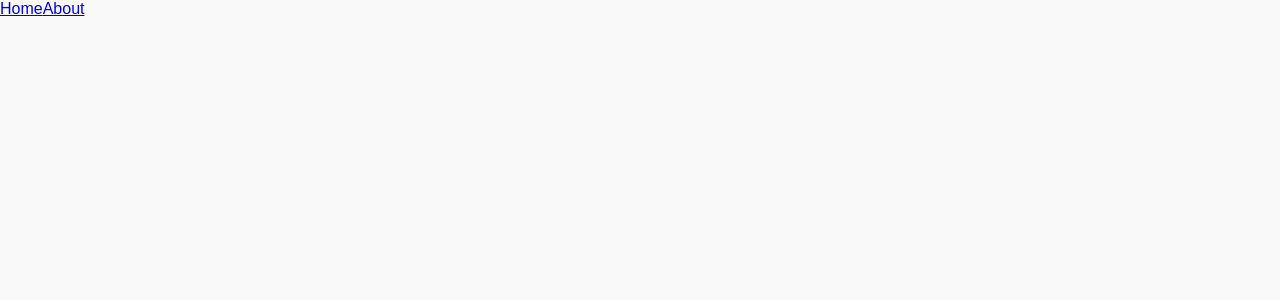
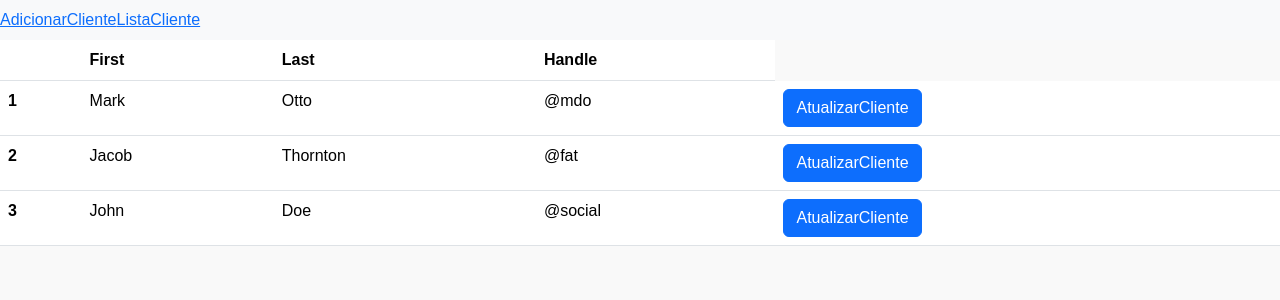
Before and after one commit to Evelynalmeida0764/Desafio-t-cnico-Million-Tech, a React app in the folder frontend/my-react-app/: page /ListaCliente in a window 1280 px wide. Before the commit this address had no page. Shown: the top 300 px of the page. Built offline with nearby package versions, Linux system fonts and the light colour scheme; no server answers.

Commit message:
começo do frontend

```diff
--- a/frontend/my-react-app/package.json
+++ b/frontend/my-react-app/package.json
@@ -9,7 +9,9 @@
     "eject": "react-scripts eject"
   },
   "dependencies": {
+    "bootstrap": "^5.3.5",
     "react": "^17.0.2",
+    "react-bootstrap": "^2.10.9",
     "react-dom": "^17.0.2",
     "react-router-dom": "^6.30.0",
     "typescript": "^4.1.3",
--- a/frontend/my-react-app/src/App.tsx
+++ b/frontend/my-react-app/src/App.tsx
@@ -1,19 +1,21 @@
 import React from 'react';
 import { BrowserRouter as Router, Routes, Route, Link } from 'react-router-dom';
+import AdicionarCliente from './Pages/AdicionarCliente';
+import AtualizarCliente from './Pages/AtualizarCliente';
+import ListaCliente from './Pages/ListaClientes';
 
-const Home = () => <h1>Home</h1>;
-const About = () => <h1>About</h1>;
 
 const App: React.FC = () => {
   return (
     <Router>
-      <nav>
-        <Link to="/">Home</Link>
-        <Link to="/about">About</Link>
+      <nav className="navbar navbar-expand-lg navbar-light bg-light ml-2" >
+        <Link to="/AdicionarCliente">AdicionarCliente</Link>
+        <Link to="/ListaCliente">ListaCliente</Link>
       </nav>
       <Routes>
-        <Route path="/" element={<Home />} />
-        <Route path="/about" element={<About />} />
+        <Route path="/AdicionarCliente" element={<AdicionarCliente />} />
+        <Route path="/ListaCliente" element={<ListaCliente />} />
+        <Route path="/AtulizarCliente" element={<AtualizarCliente />} />
       </Routes>
     </Router>
   );
--- a/frontend/my-react-app/src/Pages/AdicionarCliente.tsx
+++ b/frontend/my-react-app/src/Pages/AdicionarCliente.tsx
@@ -4,51 +4,63 @@ const AdicionarCliente: React.FC = () => {
     const [clienteName, setClienteName] = useState('');
     const [clienteEmail, setClienteEmail] = useState('');
     const [clienteTelefone, setClienteTelefone] = useState('');
+    const [clienteEndereço, setClienteEndereço] = useState('');
 
     const handleSubmit = (event: React.FormEvent) => {
         event.preventDefault();
         // Handle client creation logic here
-        console.log('Cliente Adicionado:', { clienteName, clienteEmail, clienteTelefone });
+        console.log('Cliente Adicionado:', { clienteName, clienteEmail, clienteTelefone, clienteEndereço });
     };
 
     return (
-        <div>
-            <h1>Adicinar Cliente</h1>
+        <div className="container">
+            <h2>Adicionar Cliente</h2>
             <form onSubmit={handleSubmit}>
-                <div>
-                    <label>
-                        Name:
+                <div className="mb-2">
+                <label className="form-label">Nome:</label>
                 <input
+                    className="form-control"
                     type="text"
                     value={clienteName}
                     onChange={(e) => setClienteName(e.target.value)}
                     required
                 />
-                    </label>
                 </div>
-                <div>
-                    <label>
-                        Email:
+
+                <div className="mb-2">
+                <label className="form-label">Email:</label>
                 <input
+                    className="form-control"
                     type="email"
                     value={clienteEmail}
                     onChange={(e) => setClienteEmail(e.target.value)}
                     required
                 />
-                    </label>
                 </div>
-                <div>
-                    <label>
-                        Phone:
+
+                <div className="mb-2">
+                <label className="form-label">Telefone:</label>
                 <input
+                    className="form-control"
                     type="tel"
                     value={clienteTelefone}
                     onChange={(e) => setClienteTelefone(e.target.value)}
                     required
                 />
-                    </label>
                 </div>
-                <button type="submit">Adicionar CLiente</button>
+
+                <div className="mb-2">
+                <label className="form-label">Endereço:</label>
+                <input
+                    className="form-control"
+                    type="text"
+                    value={clienteEndereço}
+                    onChange={(e) => setClienteEndereço(e.target.value)}
+                    required
+                />
+                </div>
+
+                <button className="btn btn-primary" type="submit">Adicionar Cliente</button>
             </form>
             </div>
     );
--- a/frontend/my-react-app/src/Pages/ListaClientes.tsx
+++ b/frontend/my-react-app/src/Pages/ListaClientes.tsx
@@ -1,12 +1,13 @@
 import React, { useEffect, useState } from 'react';
+import { Link } from 'react-router-dom';
 
 const ListClients: React.FC = () => {
-    const [clients, setClients] = useState<any[]>([]);
+    const [cliente, setClients] = useState<any[]>([]);
 
     useEffect(() => {
         const fetchClients = async () => {
             try {
-                const response = await fetch('/api/clients'); // Adjust the API endpoint as needed
+                const response = await fetch('/api/clientes'); // Adjust the API endpoint as needed
                 const data = await response.json();
                 setClients(data);
             } catch (error) {
@@ -17,44 +18,59 @@ const ListClients: React.FC = () => {
         fetchClients();
     }, []);
 
-    const handleDelete = async (id: string) => {
-        try {
-            await fetch(`/api/clients/${id}`, {
-                method: 'DELETE',
-            });
-            setClients(clients.filter(client => client.id !== id));
-        } catch (error) {
-            console.error('Error deleting client:', error);
-        }
-    };
 
     return (
-        <div>
-            <h1>List of Clients</h1>
-            <table>
+        <table className="table">
             <thead>
                 <tr>
-                        <th>ID</th>
-                        <th>Name</th>
-                        <th>Email</th>
-                        <th>Actions</th>
+                    <th scope="col"></th>
+                    <th scope="col">First</th>
+                    <th scope="col">Last</th>
+                    <th scope="col">Handle</th>
                 </tr>
             </thead>
             <tbody>
-                    {clients.map(client => (
-                        <tr key={client.id}>
-                            <td>{client.id}</td>
-                            <td>{client.name}</td>
-                            <td>{client.email}</td>
+                <tr>
+                    <th scope="row">1</th>
+                    <td>Mark</td>
+                    <td>Otto</td>
+                    <td>@mdo</td>
                     <td>
-                                <button onClick={() => handleDelete(client.id)}>Delete</button>
-                                <button onClick={() => {/* Navigate to update client page */}}>Edit</button>
+                        <button type="button" className="btn btn-primary">
+                            <Link to="/atualizar-cliente" style={{ color: 'white', textDecoration: 'none' }}>
+                            AtualizarCliente
+                            </Link>
+                        </button>
                     </td>
                 </tr>
-                    ))}
+                <tr>
+                    <th scope="row">2</th>
+                    <td>Jacob</td>
+                    <td>Thornton</td>
+                    <td>@fat</td>
+                    <td>
+                        <button type="button" className="btn btn-primary">
+                            <Link to="/atualizar-cliente" style={{ color: 'white', textDecoration: 'none' }}>
+                            AtualizarCliente
+                            </Link>
+                        </button>
+                    </td>
+                </tr>
+                <tr>
+                    <th scope="row">3</th>
+                    <td>John</td>
+                    <td>Doe</td>
+                    <td>@social</td>
+                    <td>
+                        <button type="button" className="btn btn-primary">
+                            <Link to="/atualizar-cliente" style={{ color: 'white', textDecoration: 'none' }}>
+                            AtualizarCliente
+                            </Link>
+                        </button>
+                    </td>
+                </tr>
             </tbody>
         </table>
-        </div>
     );
 };
 
--- a/frontend/my-react-app/src/index.tsx
+++ b/frontend/my-react-app/src/index.tsx
@@ -1,7 +1,9 @@
 import React from 'react';
 import ReactDOM from 'react-dom';
 import App from './App';
-import './styles/global.css';
+import 'bootstrap/dist/css/bootstrap.min.css';
+import './Styles/global.css';
+
 
 ReactDOM.render(
   <React.StrictMode>
```
Also changed, not shown: frontend/my-react-app/src/Pages/AtualizarCliente.tsx (renamed from frontend/my-react-app/src/Pages/AtualizandoCliente.tsx), 1 other file (tests, documents, lock files or other folders). Lines whose indentation alone changed are shown as unchanged.
